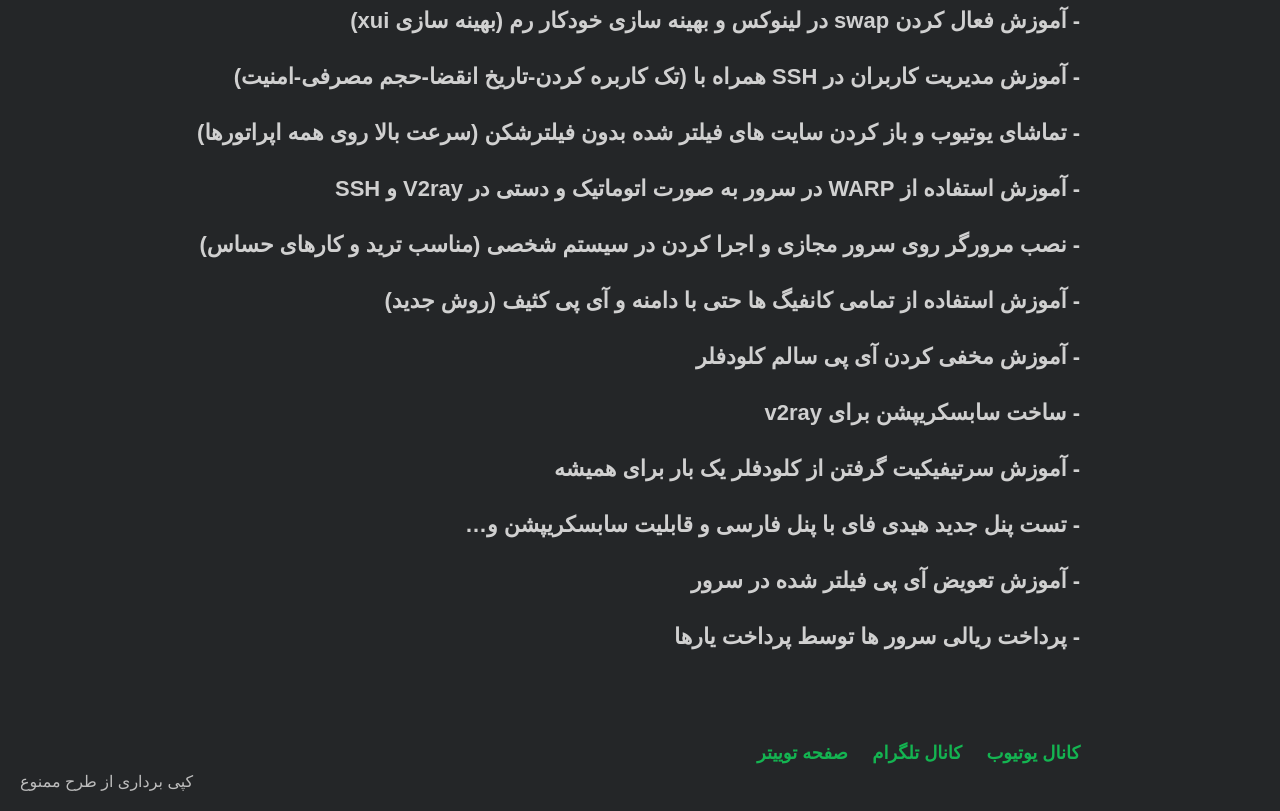
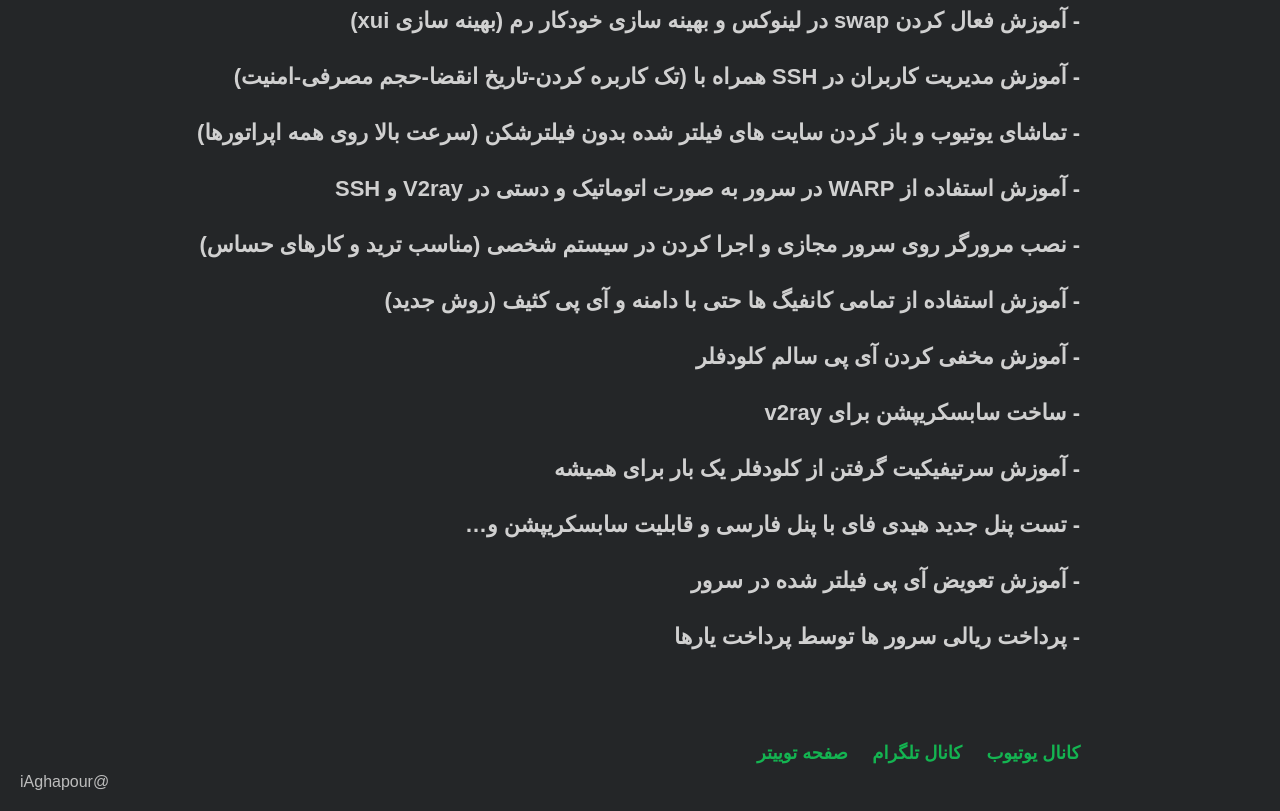
Before and after one commit to iaghapour/freehope, a plain HTML site: page index.html in a window 1280 px wide. Shown: the part 1980-2791 px from the top of the page. Drawn offline with Linux system fonts and the light colour scheme; a small style sheet from the web is missing.

Commit message:
Update index.html

```diff
--- a/index.html
+++ b/index.html
@@ -94,7 +94,7 @@
       <a href="https://t.me/iaghapour">کانال تلگرام</a>
       <a href="https://twitter.com/iaghapour">صفحه توییتر</a>
     </div>
-    <span class="copyright">کپی برداری از طرح ممنوع</span>
+    <span class="copyright">@iAghapour</span>
 
   </div>
 </body>
```
